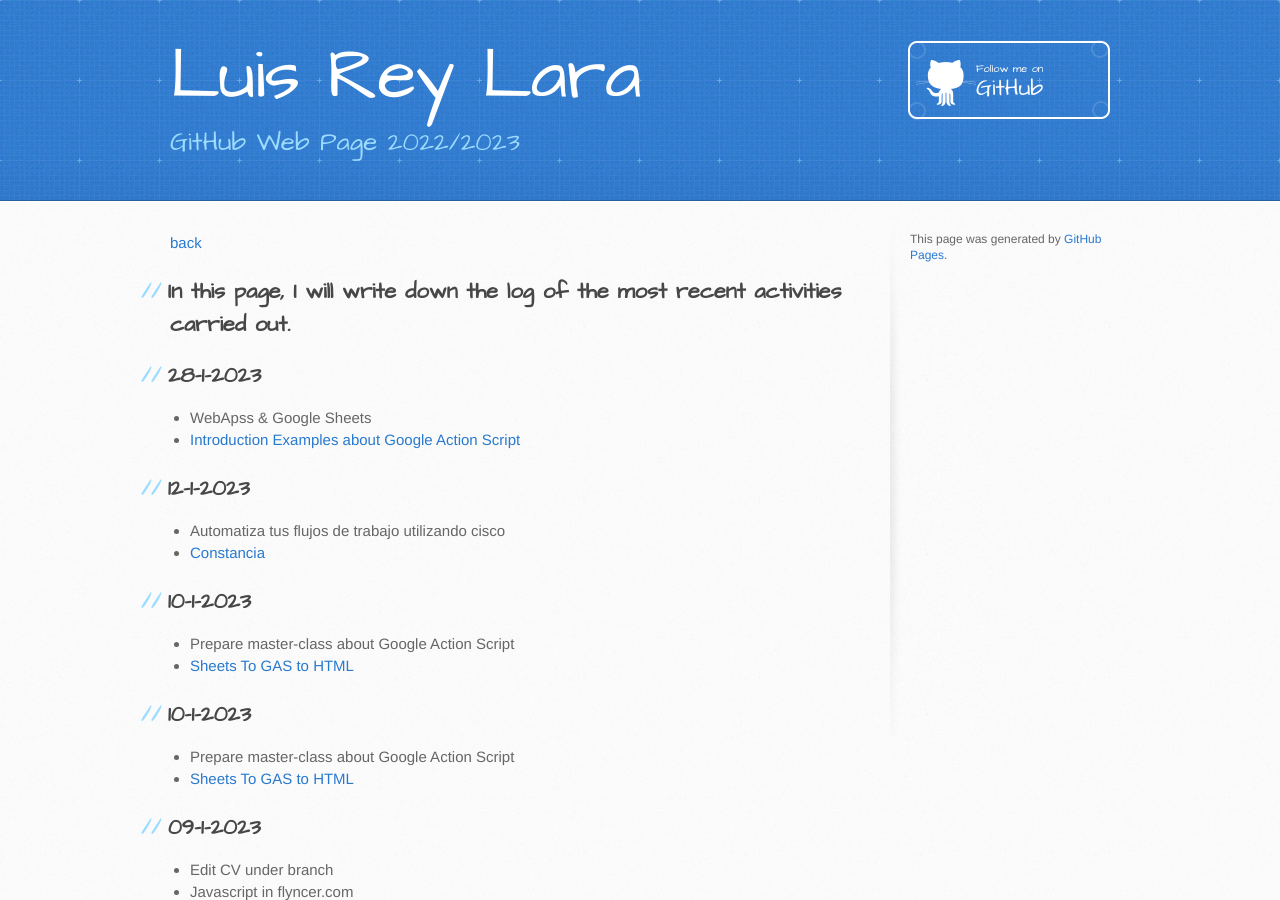
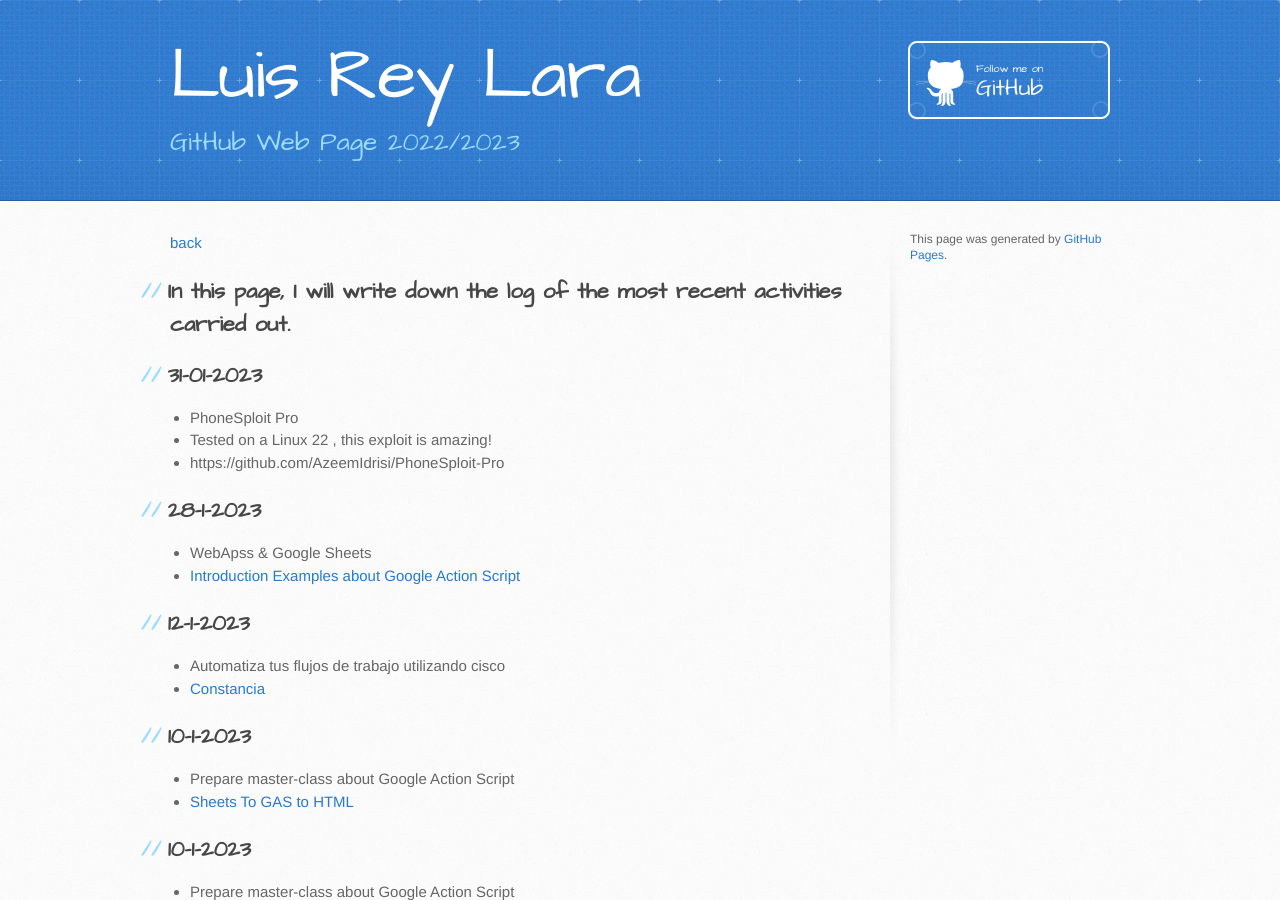
Before and after one commit to luisreylara/luisreylara.github.io, a Jekyll site: the page built from docs/another-page.md, in a window 1280 px wide and 900 px high. Built offline with Jekyll 4.4.1, drawn with Linux system fonts in a browser that asks for light colours.

Commit message:
Update another-page.md

```diff
--- a/docs/another-page.md
+++ b/docs/another-page.md
@@ -4,6 +4,10 @@ layout: default
 [back](./)
 
 ## In this page, I will write down the log of the most recent activities carried out.
+## 31-01-2023
+* PhoneSploit Pro
+* Tested on a Linux 22 , this exploit is amazing!
+* https://github.com/AzeemIdrisi/PhoneSploit-Pro
 
 ## 28-1-2023
 * WebApss & Google Sheets
```
